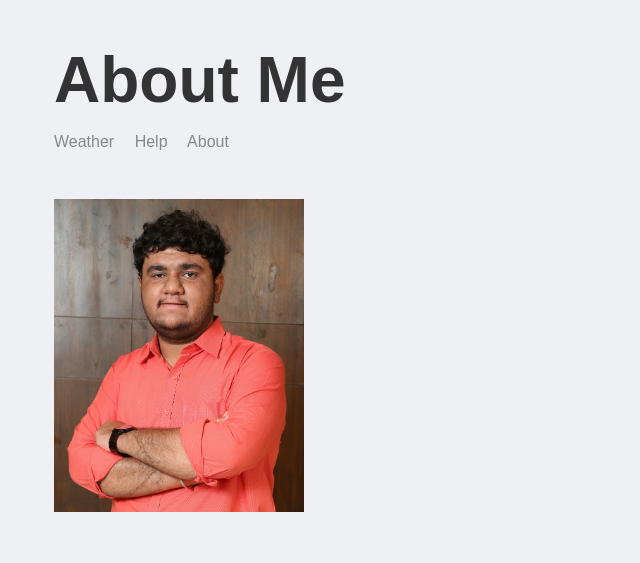
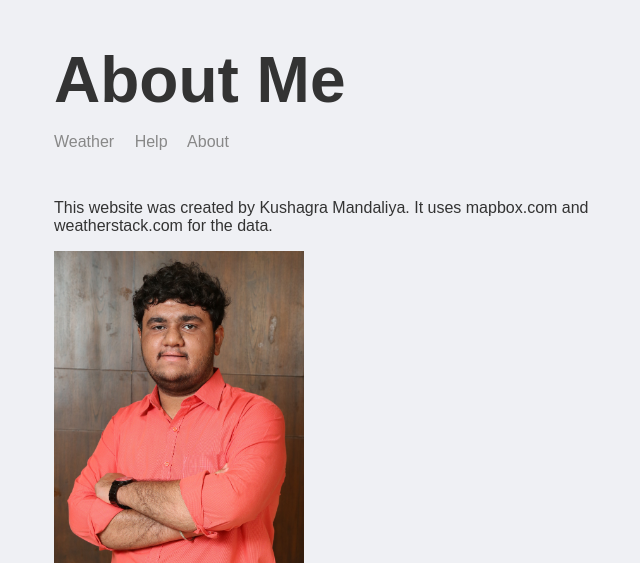
Before and after one commit to kushagramandaliya/weather-application, a Node server app: page /about in a window 1280 px wide. Shown: the top 563 px of the page, without its empty margins (261-901 px from the left). Run offline with Node 20, Linux system fonts and the light colour scheme; some libraries are stand-ins or nearby versions.

Commit message:
about text added

```diff
--- a/src/app.js
+++ b/src/app.js
@@ -97,5 +97,5 @@ app.get('*', (req ,res) => {
 })
 
 app.listen(port , () => {
-    console.log('Server is up on port' +port)
+    console.log('Server is up on port ' +port)
 })
--- a/templates/views/about.hbs
+++ b/templates/views/about.hbs
@@ -10,6 +10,7 @@
     <body>
         <div class="main-content">
             {{>header}}
+            <p>This website was created by Kushagra Mandaliya. It uses mapbox.com and weatherstack.com for the data.</p>
             <img class="portrait" src="/img/kushagra.jpg">
         </div>
 
```
